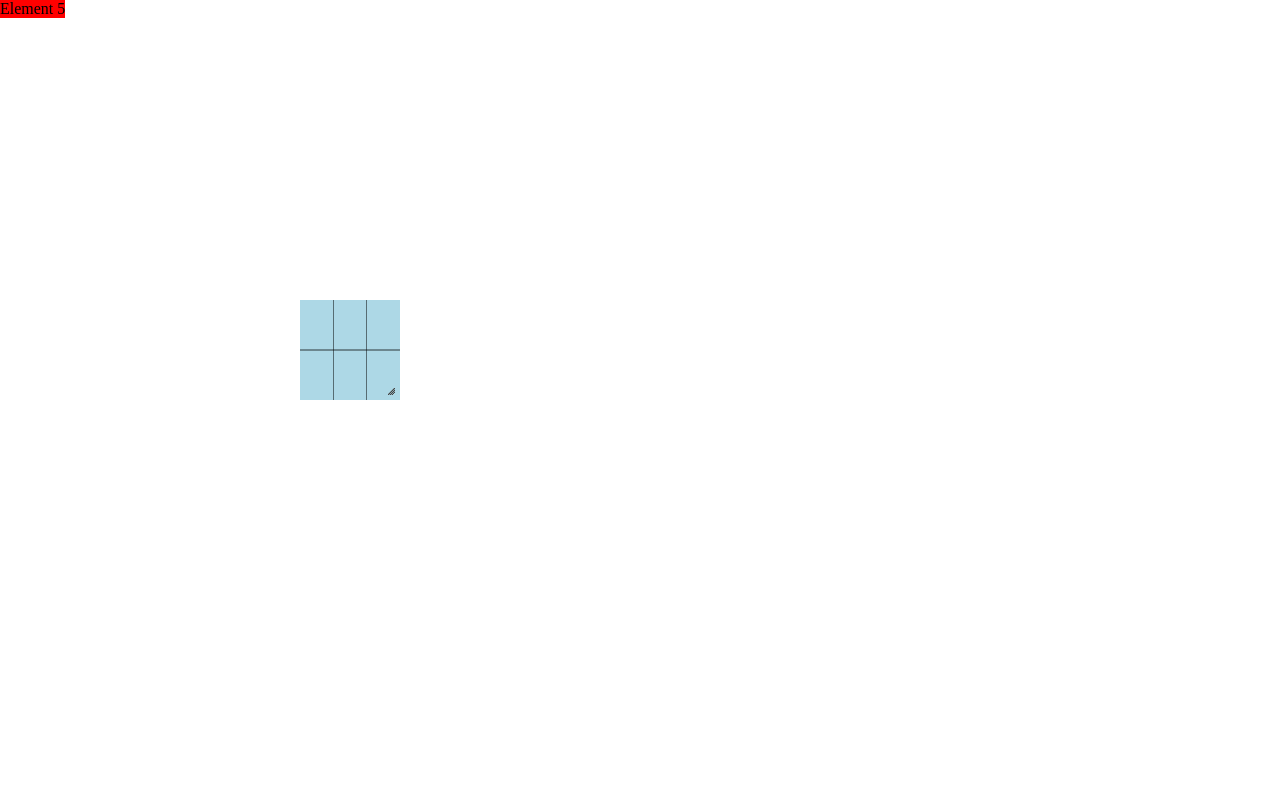
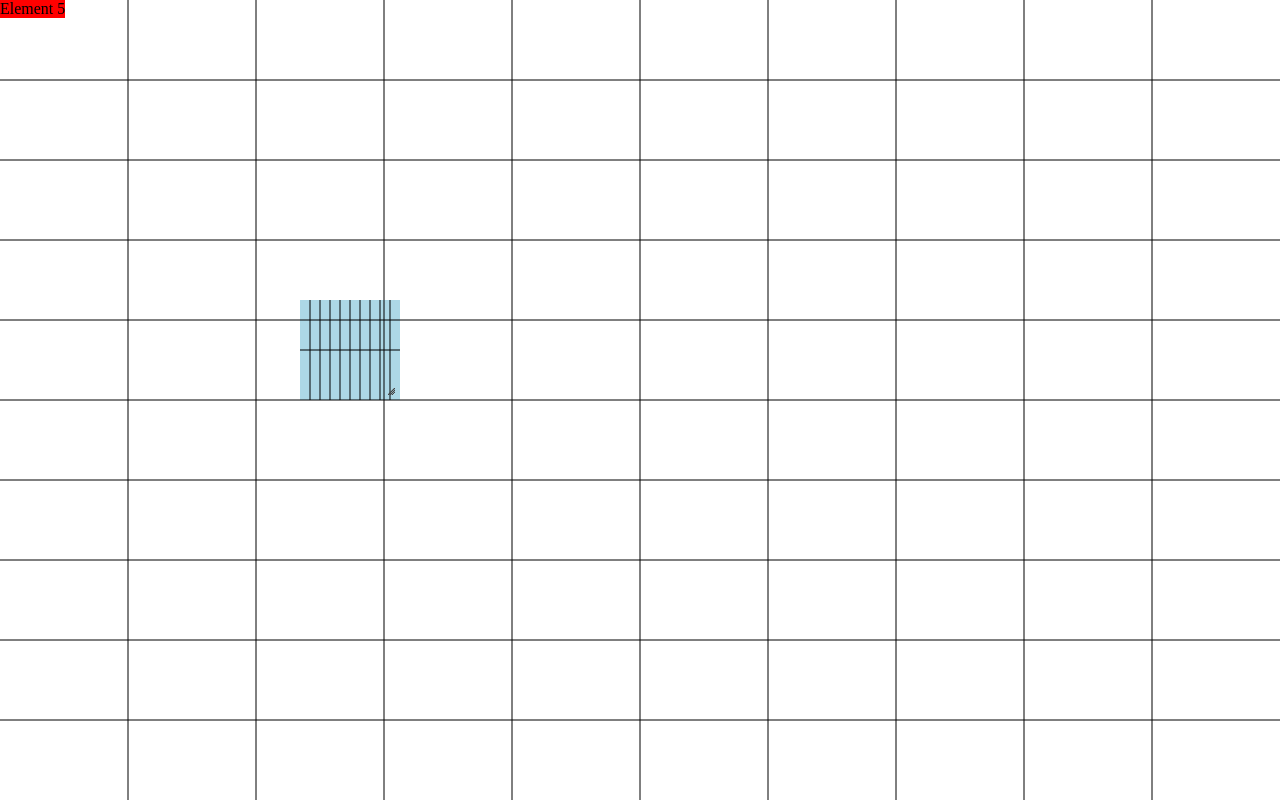
Before and after one commit to gregorymoon/SnapGrid, a website: page index.html in a window 1280 px wide. Drawn offline with nearby package versions, Linux system fonts and the light colour scheme.

Commit message:
window resizing working

```diff
--- a/css/SnapGridClass.css
+++ b/css/SnapGridClass.css
@@ -10,7 +10,7 @@ html, body{
 	width: 100%;
 }
 
-.snap.grid > canvas{
+.snap-canvas{
 	position: relative;
 	height: 100%;
 	width: 100%;
--- a/js/SnapGridClass.js
+++ b/js/SnapGridClass.js
@@ -1,19 +1,31 @@
 /** @constructor */
 SnapGrid = function() {
 	var _selectors = [];
+	var _grids = {};
 
 	this.grids = function(){
-		var grids = {};
-
-		$(_selectors).each(function(idx, selector){
-			grids[selector] = $(selector);
-		});
-
-		return grids;
+		return _grids;
 	}
 
 	this.selectors = function(){
 		return _selectors;
+	}
+
+	this.resizeAll = function(){
+		console.log(_grids);
+
+		$(Object.keys(_grids)).each(function(idx, key){
+			_grids[key].resize();
+		});
+	}
+
+	_drawLine = function(ctx, x1, y1, x2, y2){
+		ctx.strokeStyle = '1px solid black';
+		ctx.fillStyle = 'black';
+		ctx.beginPath();
+		ctx.moveTo(x1, y1);
+		ctx.lineTo(x2, y2);
+		ctx.stroke();
 	}
 
 	/**
@@ -37,24 +49,36 @@ SnapGrid = function() {
 			_canvas.draw();
 		}
 
+		this.resize = function(){
+			this.updateCanvasSize($_container.height(), $_container.width());
+		}
+
+		this.updateCanvasSize = function(height, width){
+			var $element = $(_canvas.getCanvasElement());
+
+			$element.attr('width', width);
+			$element.attr('height', height);
+			_canvas.draw();
+		}
+
 		if(typeof(selector) != 'string'){
 			SnapGrid.Logger.logError(new TypeError("SnapGrid.Grid: 'selector' param must be a string."));
 		}
 		else if($.inArray(selector, _selectors) > -1){
-			SnapGrid.Logger.logError("SnapGrid.Grid: '" + _selector + "' is already a Grid.");
+			SnapGrid.Logger.logError("SnapGrid.Grid: '" + selector + "' is already a Grid.");
 		}
 		else if($(selector).length == 0){
-			SnapGrid.Logger.logError("SnapGrid.Grid: DOM element '" + _selector + "' does not exist.");
+			SnapGrid.Logger.logError("SnapGrid.Grid: DOM element '" + selector + "' does not exist.");
 		}
 
-
-		var $_container = $(selector).addClass('snap grid');
+		var $_container = $(selector).addClass('snap-grid');
 		var _canvas = new Canvas($_container);
 
+		this.updateCanvasSize($_container.height(), $_container.width());
 		this.setGridSize(rows, cols);
 
 		_selectors.push(selector);
-
+		_grids[selector] = this;
 	}
 
 	/**
@@ -63,17 +87,6 @@ SnapGrid = function() {
 	 * @class
 	 */
 	Canvas = function($container){
-		var _rows, _cols;
-		var _sWidth, _sHeight;
-
-		if(typeof($container) != 'object'){
-			SnapGrid.Logger.logError(new TypeError("SnapGrid.Canvas: 'container' param should be jQuery object."));
-		}
-
-		var _canvas = document.createElement('canvas');
-
-		$container.append(_canvas);
-
 		this.draw = function(){
 			var ctx = _canvas.getContext('2d');
 
@@ -88,15 +101,27 @@ SnapGrid = function() {
 			ctx.clearRect(0, 0, _canvas.width, _canvas.height);
 
 			for(var i = 1; i < _rows; i++){
-				_drawHLine(ctx, i * _sHeight);
+				this.drawHLine(ctx, i * _sHeight);
 			}
 
 			for(var i = 1; i < _cols; i++){
-				_drawVLine(ctx, i * _sWidth);
+				this.drawVLine(ctx, i * _sWidth);
 			}
 		}
 
-		_drawHLine = function(ctx, y, x1, x2){
+		this.show = function(interval){
+			$(_canvas).show(interval);
+		}
+
+		this.hide = function(interval){
+			$(_canvas).hide(interval);
+		}
+
+		this.getCanvasElement = function(){
+			return _canvas;
+		}
+
+		this.drawHLine = function(ctx, y, x1, x2){
 			if(typeof(y) != 'number'){
 				SnapGrid.Logger.logError("drawHLine 'y' parameter must be a number");
 			}
@@ -110,7 +135,7 @@ SnapGrid = function() {
 			_drawLine(ctx, x1, y, x2, y);
 		}
 
-		_drawVLine = function(ctx, x, y1, y2){
+		this.drawVLine = function(ctx, x, y1, y2){
 			if(typeof(x) != 'number'){
 				SnapGrid.Logger.logError("drawVLine 'x' parameter must be a number");
 			}
@@ -124,14 +149,6 @@ SnapGrid = function() {
 			_drawLine(ctx, x, y1, x, y2);
 		}
 
-		_drawLine = function(ctx, x1, y1, x2, y2){
-			ctx.strokeStyle = '1px solid black';
-			ctx.fillStyle = 'black';
-			ctx.beginPath();
-			ctx.moveTo(x1, y1);
-			ctx.lineTo(x2, y2);
-			ctx.stroke();
-		}
 
 		this.setNumRows = function(rows){
 			if(typeof(rows) != 'number'){
@@ -148,6 +165,18 @@ SnapGrid = function() {
 
 			_cols = parseInt(cols);
 		}
+
+		var _rows, _cols;
+		var _sWidth, _sHeight;
+
+		if(typeof($container) != 'object'){
+			SnapGrid.Logger.logError(new TypeError("SnapGrid.Canvas: 'container' param should be jQuery object."));
+		}
+
+		var _canvas = document.createElement('canvas');
+		$(_canvas).addClass('snap-canvas');
+
+		$container.append(_canvas);
 	}
 }
 
@@ -196,8 +225,11 @@ var sg = sg || new SnapGrid();
 //DELETE!!
 
 $(document).ready(function(){
-	grid = new sg.Grid('#snap-class-test', 2, 3);
+	var grid = new sg.Grid('body', 10, 10);
+	var grid1 = new sg.Grid('#snap-class-test', 2, 10);
 	$('#snap-class-test').resizable();
+
+	$(window).on('resize', sg.resizeAll);
 });
 
 ;
```
Lines whose indentation alone changed are shown as unchanged.
